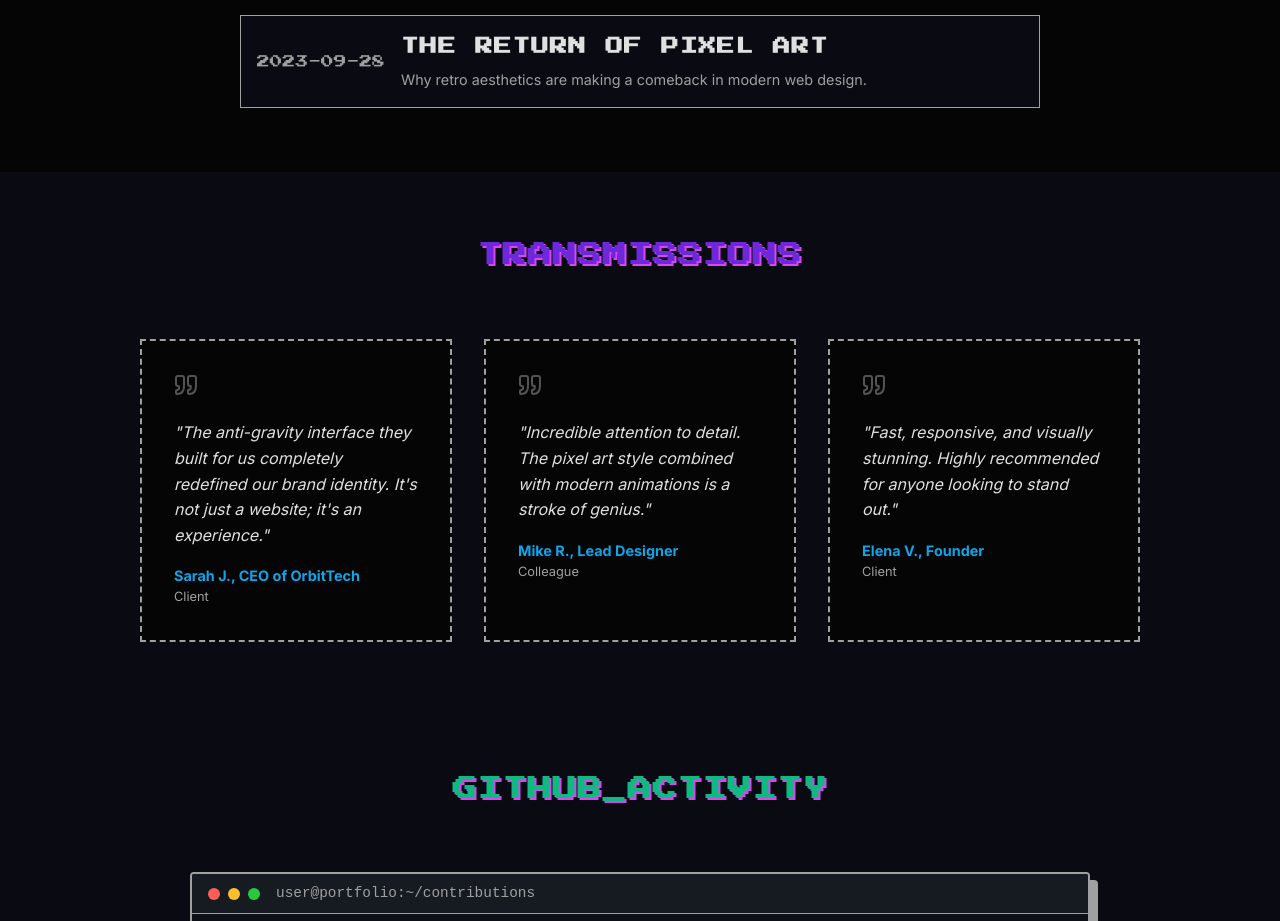
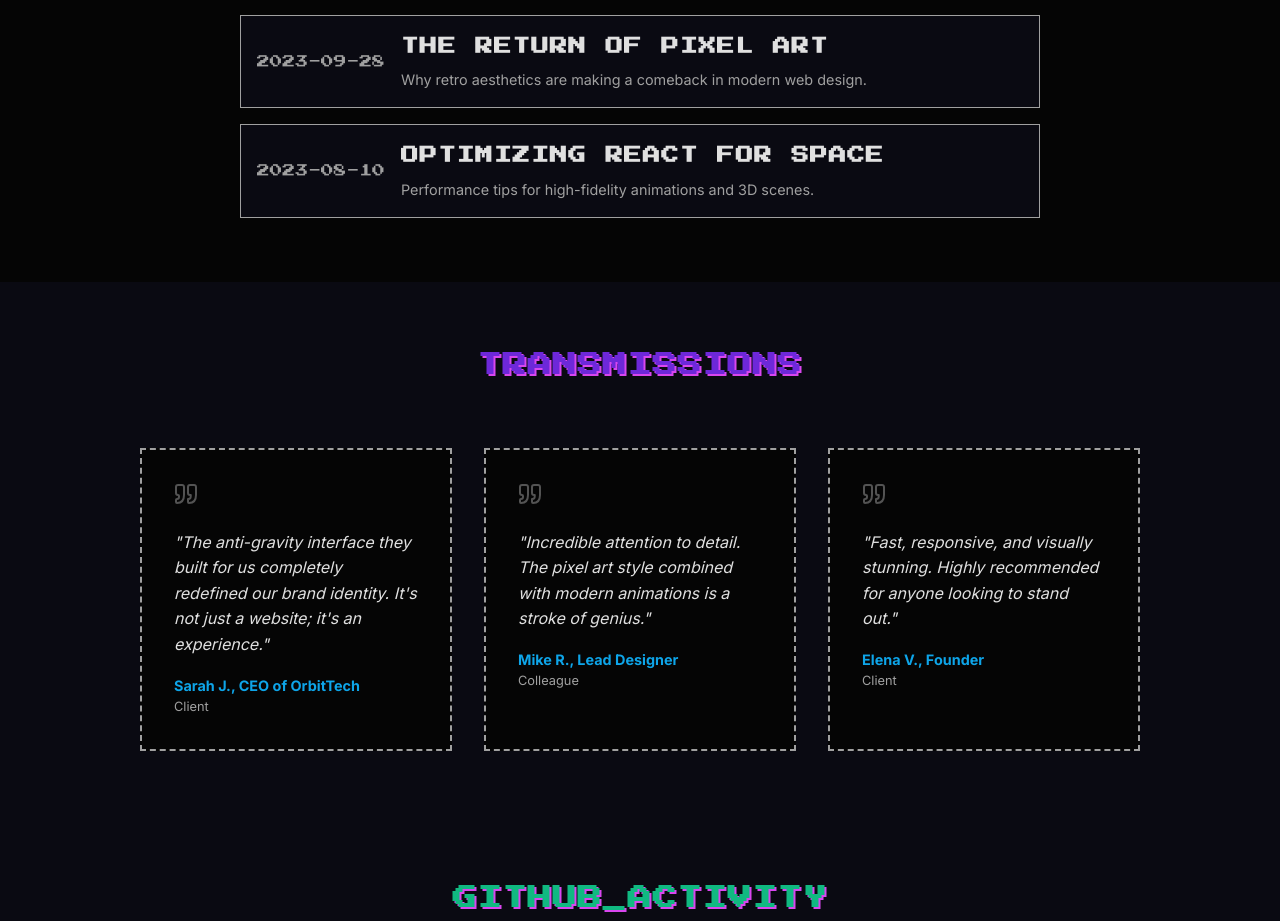
Before and after one commit to Monkcoderr/portfolio-main, a React (Vite) app: page / in a window 1280 px wide. Shown: the part 4135-5056 px from the top of the page. Built offline with nearby package versions, Linux system fonts and the light colour scheme.

Commit message:
refactor: uncomment blog post entry for "Optimizing React for Space"

```diff
--- a/src/components/Blog.jsx
+++ b/src/components/Blog.jsx
@@ -16,12 +16,12 @@ const posts = [
         excerpt: 'Why retro aesthetics are making a comeback in modern web design.',
         link: '#'
     },
-    // {
-    //     title: 'Optimizing React for Space',
-    //     date: '2023-08-10',
-    //     excerpt: 'Performance tips for high-fidelity animations and 3D scenes.',
-    //     link: '#'
-    // }
+    {
+        title: 'Optimizing React for Space',
+        date: '2023-08-10',
+        excerpt: 'Performance tips for high-fidelity animations and 3D scenes.',
+        link: '#'
+    }
 ];
 
 const Blog = () => {
```
